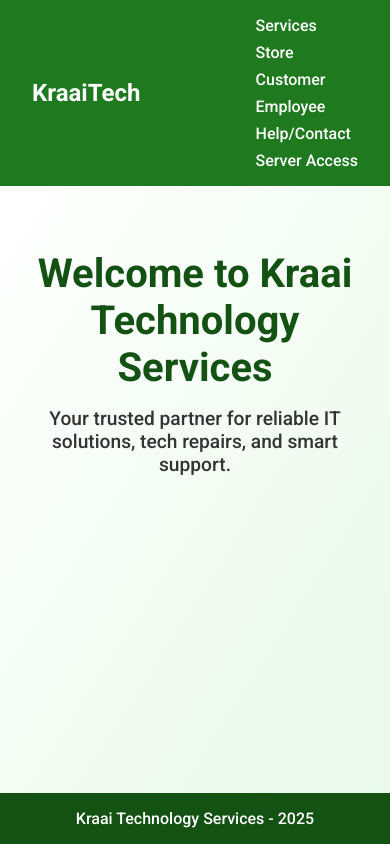
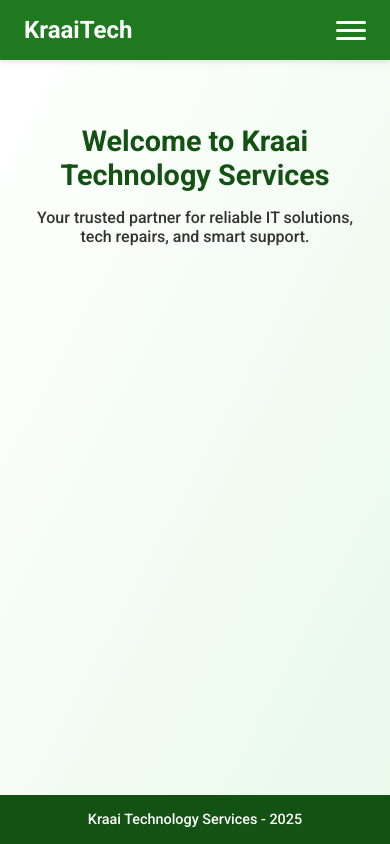
Before and after one commit to iMacWeirdo/kraaitech.org, a plain HTML site: page index.html in a window 390 px wide. Drawn offline with Linux system fonts and the light colour scheme.

Commit message:
Update index.html

```diff
--- a/index.html
+++ b/index.html
@@ -3,7 +3,7 @@
 <head>
   <meta charset="UTF-8" />
   <link rel="icon" type="image/png" href="/k.png" />
-  <meta name="viewport" content="width=device-width, initial-scale=1.0"/>
+  <meta name="viewport" content="width=device-width, initial-scale=1.0" />
   <title>Kraai Technology Services</title>
   <link rel="preconnect" href="https://fonts.googleapis.com">
   <link rel="stylesheet" href="https://fonts.googleapis.com/css2?family=Roboto:wght@300;500;700&display=swap">
@@ -28,29 +28,35 @@
       display: flex;
       flex-direction: column;
       min-height: 100vh;
+      overflow-x: hidden;
     }
 
     header {
       background-color: var(--green);
       color: white;
-      padding: 1rem 2rem;
+      padding: 1rem 1.5rem;
       display: flex;
       justify-content: space-between;
       align-items: center;
       box-shadow: 0 2px 5px rgba(0,0,0,0.1);
+      position: relative;
+      z-index: 1000;
     }
 
     .logo {
       font-size: 1.5rem;
       font-weight: 700;
     }
+
     .logo a {
       color: white;
       text-decoration: none;
     }
+
     nav {
       display: flex;
       gap: 1.5rem;
+      transition: all 0.3s ease;
     }
 
     nav a {
@@ -64,21 +70,70 @@
       color: #cdeac0;
     }
 
+    /* Mobile menu button */
+    .menu-toggle {
+      display: none;
+      flex-direction: column;
+      justify-content: center;
+      width: 30px;
+      height: 25px;
+      cursor: pointer;
+      gap: 5px;
+    }
+
+    .menu-toggle span {
+      display: block;
+      height: 3px;
+      background: white;
+      border-radius: 3px;
+      transition: all 0.3s ease;
+    }
+
+    /* Mobile nav hidden by default */
+    @media (max-width: 768px) {
+      nav {
+        position: absolute;
+        top: 100%;
+        right: 0;
+        background: var(--green);
+        flex-direction: column;
+        align-items: flex-start;
+        width: 100%;
+        max-height: 0;
+        overflow: hidden;
+      }
+
+      nav.open {
+        max-height: 300px;
+        padding: 1rem 0;
+      }
+
+      nav a {
+        display: block;
+        padding: 0.75rem 1.5rem;
+        width: 100%;
+      }
+
+      .menu-toggle {
+        display: flex;
+      }
+    }
+
     .hero {
       padding: 4rem 2rem;
       text-align: center;
       background: linear-gradient(to bottom right, #ffffff, #e9f9ea);
-      flex: 1; /* Allow hero section to expand */
+      flex: 1;
     }
 
     .hero h1 {
-      font-size: 2.5rem;
+      font-size: clamp(1.8rem, 5vw, 2.5rem);
       color: var(--green-dark);
       margin-bottom: 1rem;
     }
 
     .hero p {
-      font-size: 1.2rem;
+      font-size: clamp(1rem, 4vw, 1.2rem);
       max-width: 600px;
       margin: 0 auto;
       color: #333;
@@ -89,20 +144,21 @@
       color: white;
       text-align: center;
       padding: 1rem 2rem;
-    }
-
-    @media (max-width: 600px) {
-      nav {
-        flex-direction: column;
-        gap: 0.5rem;
-      }
+      font-size: 0.9rem;
     }
   </style>
 </head>
 <body>
   <header>
-    <div class="logo"><a href ="/">KraaiTech</a></div>
-    <nav>
+    <div class="logo"><a href="/">KraaiTech</a></div>
+
+    <div class="menu-toggle" id="menu-toggle">
+      <span></span>
+      <span></span>
+      <span></span>
+    </div>
+
+    <nav id="navbar">
       <a href="/services/">Services</a>
       <a href="/store/">Store</a>
       <a href="https://customer.kraaitech.org/" target="_blank">Customer</a>
@@ -120,5 +176,14 @@
   <footer>
     Kraai Technology Services - 2025
   </footer>
+
+  <script>
+    const menuToggle = document.getElementById('menu-toggle');
+    const navbar = document.getElementById('navbar');
+    menuToggle.addEventListener('click', () => {
+      navbar.classList.toggle('open');
+      menuToggle.classList.toggle('active');
+    });
+  </script>
 </body>
 </html>
```
